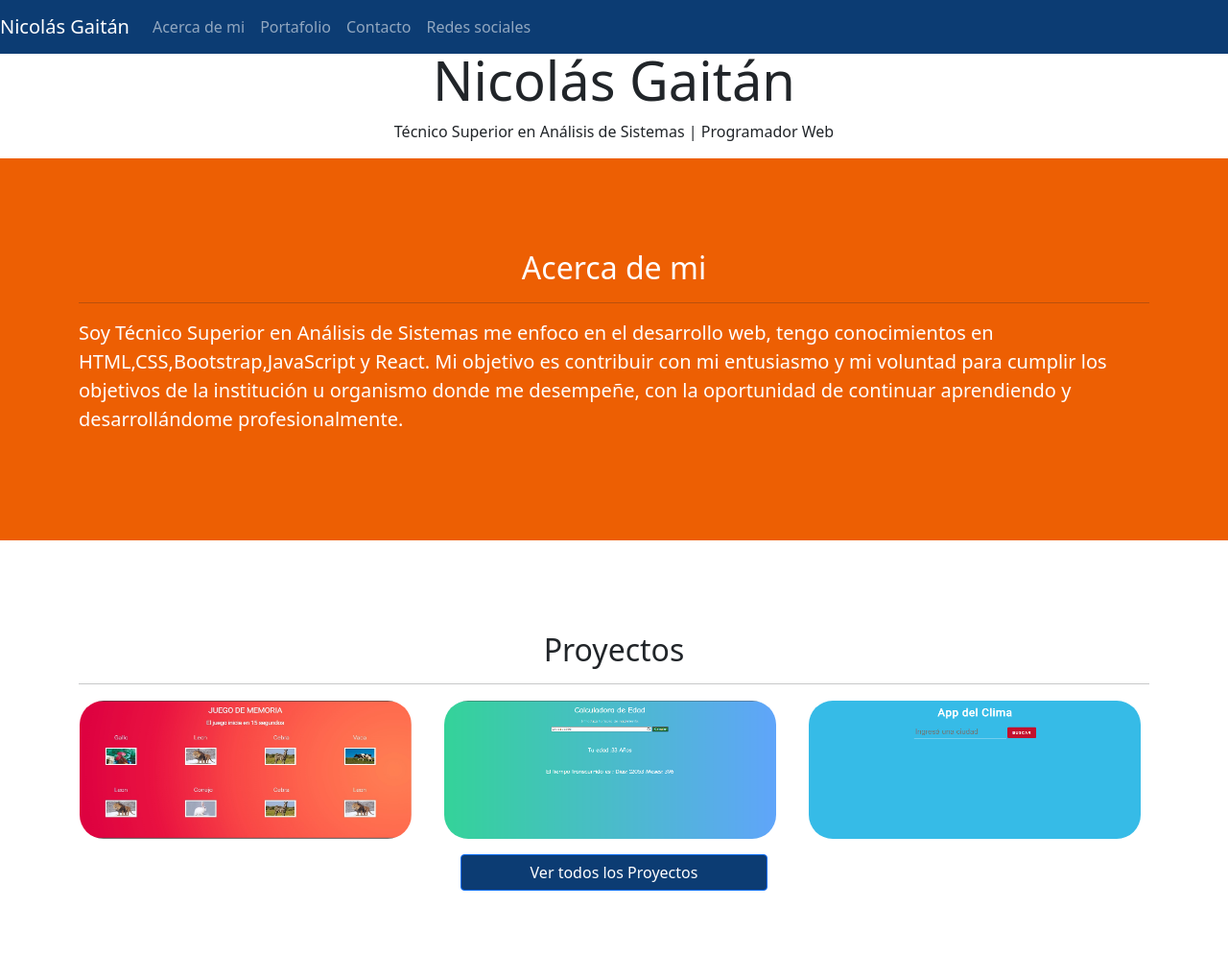
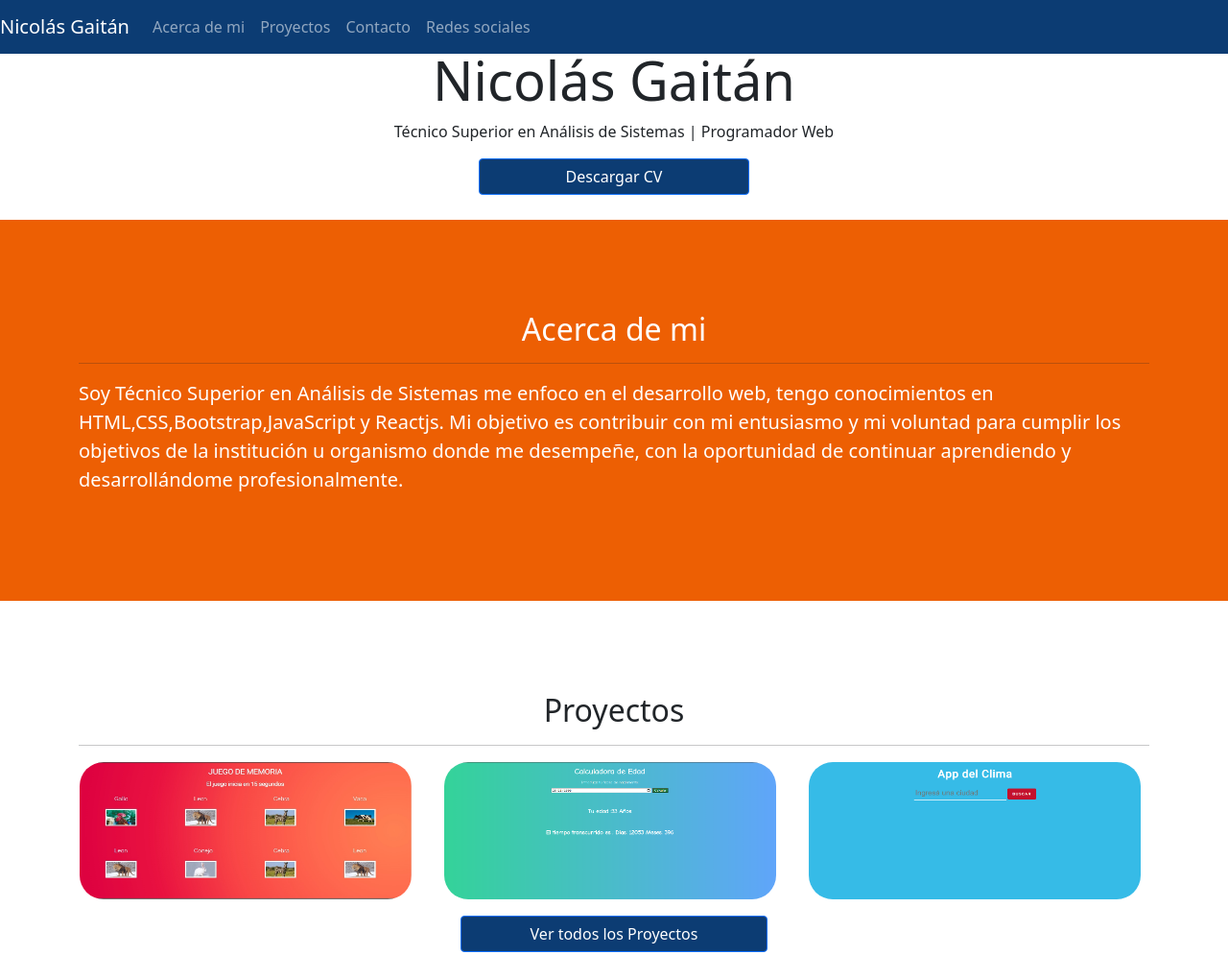
Before and after one commit to NicoGaitano/Portafolio, a plain HTML site: page index.html in a window 1280 px wide. Shown: the top 995 px of the page at 96% size. Drawn offline with nearby package versions, Linux system fonts and the light colour scheme.

Commit message:
Actualizacion

```diff
--- a/estilos.css
+++ b/estilos.css
@@ -1,6 +1,7 @@
-.azul , .boton_proyectos{
+.azul , .boton_proyectos,.boton_cv{
     background-color: #0C3C73;
 }
+
 
 .letra_color ,.titulos,.lead, .boton_proyectos .navbar-brand, label{
     color:white;
@@ -46,7 +47,7 @@
     margin: 5px;
     color: white;
 }
-.boton_proyectos  ,.foto_centrar , .boton_enviar{
+.boton_proyectos  ,.foto_centrar , .boton_enviar,.boton_cv{
     display:block;
     margin:auto;
 
@@ -54,3 +55,9 @@
 .boton_proyectos{
     width: 25%;
 }
+
+.boton_cv{
+    margin-bottom: 2%;
+    width: 22%;
+
+}
--- a/index.html
+++ b/index.html
@@ -22,7 +22,7 @@
           <a class="nav-link letra_color"  href="#presentacion_acerca">Acerca de mi  </a>
         </li>
         <li class="nav-item">
-          <a class="nav-link letra_color"  href="#presentacion_portafolio">Portafolio   </a>
+          <a class="nav-link letra_color"  href="#presentacion_portafolio">Proyectos   </a>
         </li>
         <li class="nav-item">
           <a class="nav-link letra_color" href="#presentacion_contacto">Contacto</a>
@@ -45,12 +45,14 @@
       </div>
   </div>
 
+  <a class="btn btn-primary boton_cv" href="Nicolás_Gaitán_CV.pdf" download="CV" target="_blank" role="button">Descargar CV</a>
+
   <div class=" naranja alto_bajo"  id="presentacion_acerca">
     <div class="container">
         <h2 class="titulos">Acerca de mi</h2><hr>
         <p class="lead">
           Soy Técnico Superior en Análisis de Sistemas me enfoco en el desarrollo web, tengo conocimientos en
-HTML,CSS,Bootstrap,JavaScript y React.
+HTML,CSS,Bootstrap,JavaScript y Reactjs.
 Mi objetivo es contribuir con mi entusiasmo y mi voluntad para cumplir los
 objetivos de la institución u organismo donde me desempeñe, con la
 oportunidad de continuar aprendiendo y desarrollándome
```
Also changed, not shown: 1 other file.
